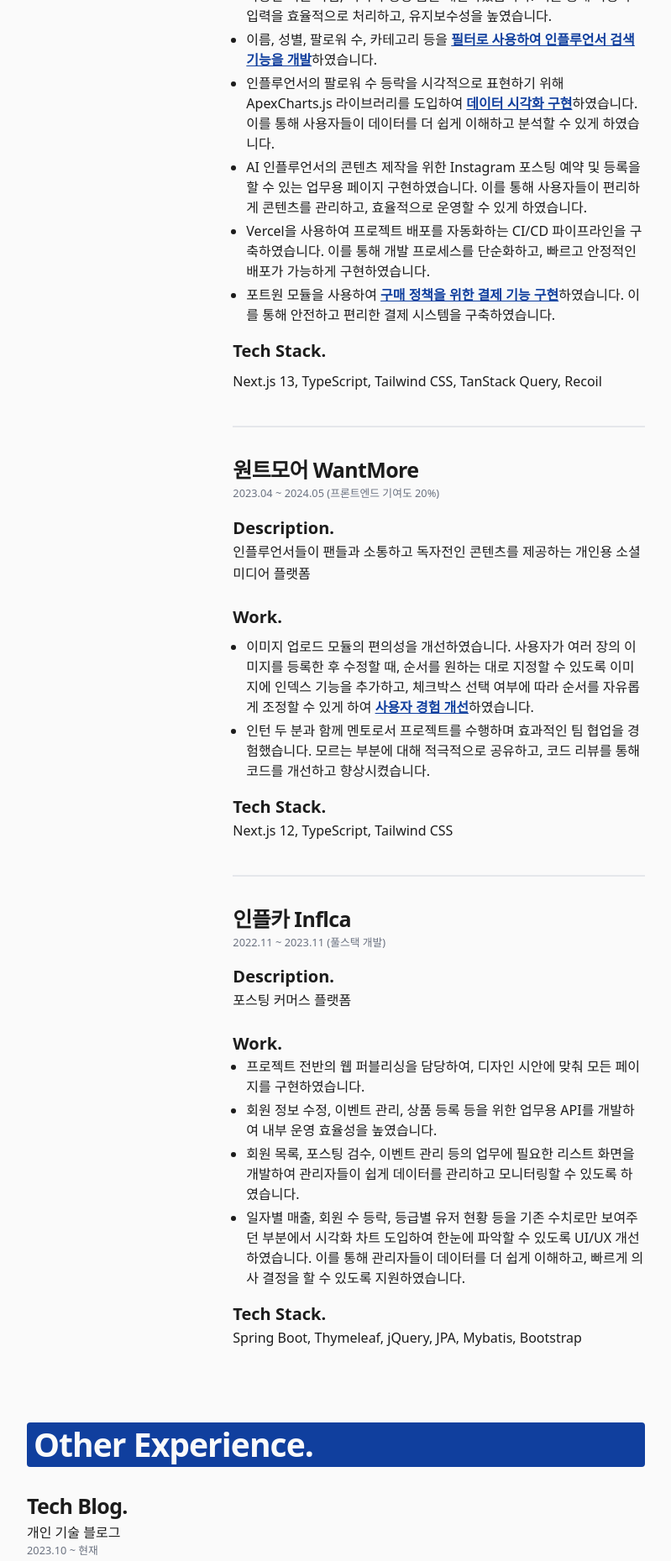
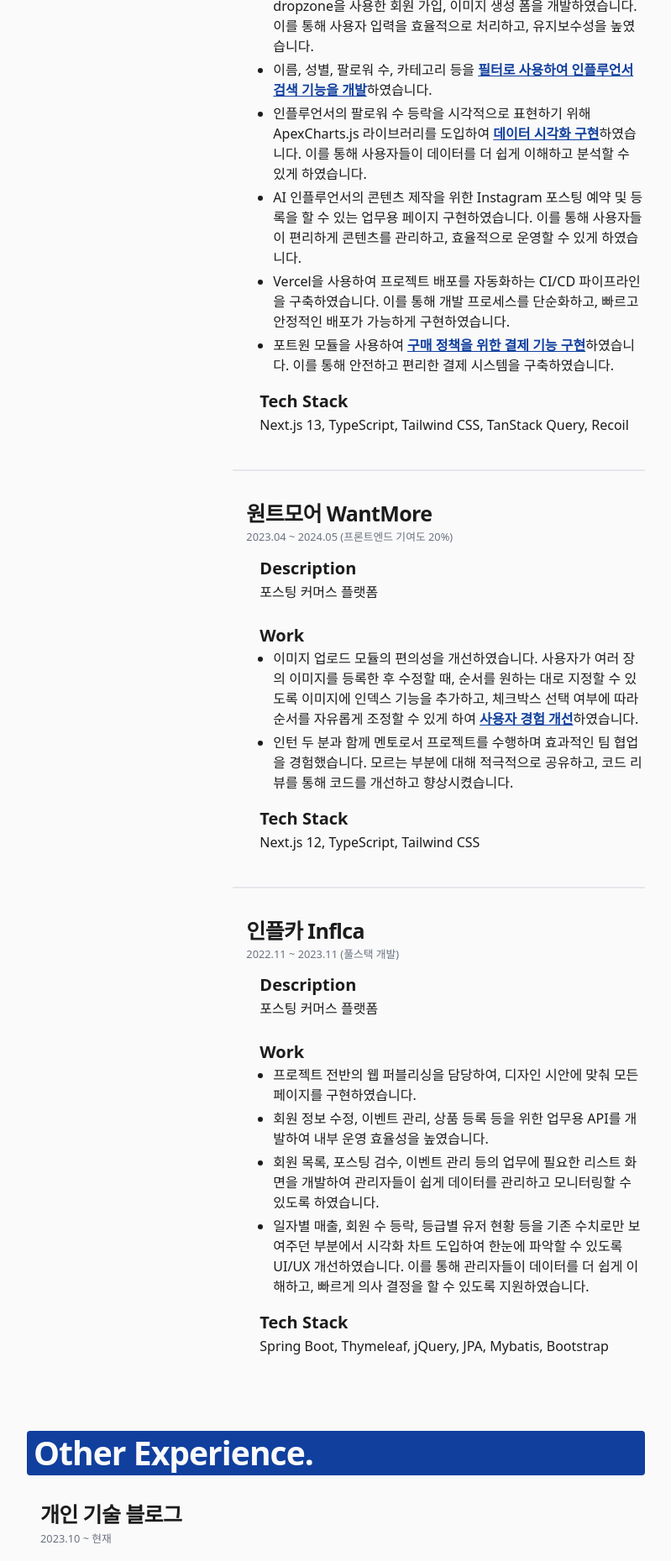
Before and after one commit to shinju4n/tech-blog, a Next.js app: page /resume in a window 1280 px wide. Shown: the part 880-2739 px from the top of the page at 84% size, without its empty margins (240-1039 px from the left). Built offline with nearby package versions, Linux system fonts and the light colour scheme.

Commit message:
feat : 이력서 공통 컴포넌트 적용

```diff
--- a/components/resume/other-experience/tech-blog.tsx
+++ b/components/resume/other-experience/tech-blog.tsx
@@ -1,62 +1,36 @@
 import { FC } from 'react';
 import BlankLink from '@/components/blank-link';
-import Typography from '@/components/ui/typography';
+import { Layout } from '../work-experience/Layout';
 
 const TechBlog: FC = () => {
   return (
-    <div className="flex flex-col items-start">
-      <div className="mb-4">
-        <Typography size="h3">Tech Blog.</Typography>
-        <Typography size="lead">개인 기술 블로그</Typography>
-        <Typography size="muted">2023.10 ~ 현재</Typography>
-      </div>
-      <Typography size="large" className="font-bold">
-        Description.
-      </Typography>
-      <Typography size="p">
-        <BlankLink href="https://ju4n-devlog.site">ju4n-devlog.site</BlankLink> 라는 개인 기술 블로그를 직접 개발하고
-        배포하여 운영하고 있습니다. 최신 기술 트렌드와 해결하고 싶은 기술적인 문제들에대해서 다루고 있으며, 새로운
-        기술을 공부하고 배운 내용을 체계적으로 정리하고 공유하고 있습니다. 있습니다.
-      </Typography>
-      <div className="flex flex-col gap-4 pt-4">
-        <section>
-          <Typography size="large" className="font-bold">
-            Work.
-          </Typography>
-          <ul className="pl-4 list-disc flex flex-col gap-1">
-            <li>검색 엔진에서 높은 순위에 노출 되도록 Next.js의 SSR을 활용하여 SEO를 향상시켰습니다.</li>
-            <li>포스팅을 MarkDown 파일로 작성하면 시멘틱 태그에 맞게 파싱할 수 있도록 개발하였습니다.</li>
-            <li>
-              사용자 경험을 향상시키기 위해 다양한 디바이스와 사용 환경에 대응할 수 있도록 반응형 레이아웃과 다크모드를
-              구현하였습니다.
-            </li>
-            <li>
-              기술 블로그를 제작하면서 개발 생산성, UI의 일관성, 반응형 디자인, 커스터마이징 용이성 등을 고려하여
-              shadcn/ui 라이브러리를 선택하여 제작하였습니다.
-            </li>
-          </ul>
-        </section>
-        <section>
-          <Typography size="large" className="font-bold">
-            Tech Stack.
-          </Typography>
-          <Typography size="p">Next.js 13, TypeScript, Tailwind CSS, shadcn/ui</Typography>
-        </section>
-        <section>
-          <Typography size="large" className="font-bold">
-            Link.
-          </Typography>
-          <ul className="pl-4 list-disc flex flex-col gap-1">
-            <li>
-              링크 : <BlankLink href="https://ju4n-devlog.site">ju4n-devlog.site</BlankLink>
-            </li>
-            <li>
-              Github : <BlankLink href="https://github.com/shinju4n/tech-blog">shinju4n/tech-blog</BlankLink>
-            </li>
-          </ul>
-        </section>
-      </div>
-    </div>
+    <Layout>
+      <Layout.ProjectTitle title="개인 기술 블로그" subTitle="2023.10 ~ 현재" />
+      <Layout.InnerContainer>
+        <Layout.Content type="Description">
+          <BlankLink href="https://ju4n-devlog.site">ju4n-devlog.site</BlankLink> 라는 개인 기술 블로그를 직접 개발하고
+          배포하여 운영하고 있습니다. 최신 기술 트렌드와 해결하고 싶은 기술적인 문제들에대해서 다루고 있으며, 새로운
+          기술을 공부하고 배운 내용을 체계적으로 정리하고 공유하고 있습니다. 있습니다.
+        </Layout.Content>
+        <Layout.Content type="Work">
+          <Layout.WorkList list={WORK_LIST} />
+        </Layout.Content>
+        <Layout.Content type="Tech Stack">Next.js 13, TypeScript, Tailwind CSS, shadcn/ui</Layout.Content>
+      </Layout.InnerContainer>
+    </Layout>
   );
 };
 export default TechBlog;
+
+const WORK_LIST = [
+  <li key="1">검색 엔진에서 높은 순위에 노출 되도록 Next.js의 SSR을 활용하여 SEO를 향상시켰습니다.</li>,
+  <li key="2">포스팅을 MarkDown 파일로 작성하면 시멘틱 태그에 맞게 파싱할 수 있도록 개발하였습니다.</li>,
+  <li key="3">
+    사용자 경험을 향상시키기 위해 다양한 디바이스와 사용 환경에 대응할 수 있도록 반응형 레이아웃과 다크모드를
+    구현하였습니다.
+  </li>,
+  <li key="4">
+    기술 블로그를 제작하면서 개발 생산성, UI의 일관성, 반응형 디자인, 커스터마이징 용이성 등을 고려하여 shadcn/ui
+    라이브러리를 선택하여 제작하였습니다.
+  </li>,
+];
--- a/components/resume/work-experience/Layout.tsx
+++ b/components/resume/work-experience/Layout.tsx
@@ -2,13 +2,13 @@ import Typography from '@/components/ui/typography';
 import { FC, PropsWithChildren } from 'react';
 
 interface ProjectTitleProps {
-  children: React.ReactNode;
+  title: string;
   subTitle?: string;
 }
-const ProjectTitle: FC<ProjectTitleProps> = ({ children, subTitle }) => {
+const ProjectTitle: FC<ProjectTitleProps> = ({ title, subTitle }) => {
   return (
     <>
-      <Typography size="h3">{children}</Typography>
+      <Typography size="h3">{title}</Typography>
       <Typography size="muted">{subTitle}</Typography>
     </>
   );
@@ -22,7 +22,7 @@ const Content = ({ type, children }: ContentProps) => {
   return (
     <div>
       <Title>{type}</Title>
-      {children}
+      {typeof children === 'string' ? <Typography size="p">{children}</Typography> : children}
     </div>
   );
 };
--- a/components/resume/work-experience/marketit/caddy.tsx
+++ b/components/resume/work-experience/marketit/caddy.tsx
@@ -1,27 +1,30 @@
 import { FC } from 'react';
-import Typography from '@/components/ui/typography';
 import BlankLink from '@/components/blank-link';
+import { Layout } from '../Layout';
 
 const Caddy: FC = () => {
   return (
-    <section>
-      <Typography size="h3">캐디 Caddy</Typography>
-      <Typography size="muted">2023.11 ~ 2024.03 (프론트엔드 1인 개발)</Typography>
-      <div className="flex flex-col gap-4 pt-4">
-        <div>
-          <Typography size="large" className="font-bold">
-            Description.
-          </Typography>
-          <Typography size="p">실제 인물 이미지를 AI 인플루언서 이미지로 변환하는 B2B 서비스</Typography>
-        </div>
-        <div>
-          <Typography size="large" className="font-bold mb-2">
-            Work.
-          </Typography>
-          <ul className="pl-4 list-disc flex flex-col gap-1">
-            <li>
-              로딩 화면이 오래 지속되는 문제로 인한 사용자 경험 저하를 해결하기 위해 API 호출 로직을 수정하여 실시간으로
-              이미지를 생성하고 사용자에게 지속적으로 업데이트를 제공함으로써{' '}
+    <Layout>
+      <Layout.ProjectTitle title="캐디 Caddy" subTitle="2023.11 ~ 2024.03 (프론트엔드 1인 개발)" />
+      <Layout.InnerContainer>
+        <Layout.Content type="Description">
+          실제 인물 이미지를 AI 인플루언서 이미지로 변환하는 B2B 서비스
+        </Layout.Content>
+        <Layout.Content type="Work">
+          <Layout.WorkList list={WORK_LIST} />
+        </Layout.Content>
+        <Layout.Content type="Tech Stack">Next.js 13, TypeScript, Tailwind CSS, TanStack Query, Recoil</Layout.Content>
+      </Layout.InnerContainer>
+    </Layout>
+  );
+};
+
+export default Caddy;
+
+const WORK_LIST = [
+  <li key="1">
+    로딩 화면이 오래 지속되는 문제로 인한 사용자 경험 저하를 해결하기 위해 API 호출 로직을 수정하여 실시간으로 이미지를
+    생성하고 사용자에게 지속적으로 업데이트를 제공함으로써{' '}
     <BlankLink
       href={
         'https://www.notion.so/shinju4n/Portfolio-3050aed4843d4a1680dc6db40fc0dec8?pvs=4#e74d7fa4e5c644059630c5a4e0c2d895'
@@ -30,51 +33,38 @@ const Caddy: FC = () => {
       사용자 경험을 개선
     </BlankLink>
     하였습니다.
-            </li>
-            <li>
-              반복되는 코드를 개선하기 위해 react-hook-form, react-dropzone을 사용한 회원 가입, 이미지 생성 폼을
-              개발하였습니다. 이를 통해 사용자 입력을 효율적으로 처리하고, 유지보수성을 높였습니다.
-            </li>
-            <li>
+  </li>,
+  <li key="2">
+    반복되는 코드를 개선하기 위해 react-hook-form, react-dropzone을 사용한 회원 가입, 이미지 생성 폼을 개발하였습니다.
+    이를 통해 사용자 입력을 효율적으로 처리하고, 유지보수성을 높였습니다.
+  </li>,
+  <li key="3">
     이름, 성별, 팔로워 수, 카테고리 등을{' '}
     <BlankLink href="https://www.notion.so/shinju4n/Portfolio-3050aed4843d4a1680dc6db40fc0dec8?pvs=4#2f440d04d08a42e48d8706b9a074563e">
       필터로 사용하여 인플루언서 검색 기능을 개발
     </BlankLink>
     하였습니다.
-            </li>
-            <li>
+  </li>,
+  <li key="4">
     인플루언서의 팔로워 수 등락을 시각적으로 표현하기 위해 ApexCharts.js 라이브러리를 도입하여{' '}
     <BlankLink href="https://www.notion.so/shinju4n/Portfolio-3050aed4843d4a1680dc6db40fc0dec8?pvs=4#c8e7eb9516b545b4a9ebab98177bd28d">
       데이터 시각화 구현
     </BlankLink>
     하였습니다. 이를 통해 사용자들이 데이터를 더 쉽게 이해하고 분석할 수 있게 하였습니다.
-            </li>
-            <li>
-              AI 인플루언서의 콘텐츠 제작을 위한 Instagram 포스팅 예약 및 등록을 할 수 있는 업무용 페이지
-              구현하였습니다. 이를 통해 사용자들이 편리하게 콘텐츠를 관리하고, 효율적으로 운영할 수 있게 하였습니다.
-            </li>
-            <li>
+  </li>,
+  <li key="5">
+    AI 인플루언서의 콘텐츠 제작을 위한 Instagram 포스팅 예약 및 등록을 할 수 있는 업무용 페이지 구현하였습니다. 이를
+    통해 사용자들이 편리하게 콘텐츠를 관리하고, 효율적으로 운영할 수 있게 하였습니다.
+  </li>,
+  <li key="6">
     Vercel을 사용하여 프로젝트 배포를 자동화하는 CI/CD 파이프라인을 구축하였습니다. 이를 통해 개발 프로세스를
     단순화하고, 빠르고 안정적인 배포가 가능하게 구현하였습니다.
-            </li>
-            <li>
+  </li>,
+  <li key="7">
     포트원 모듈을 사용하여{' '}
     <BlankLink href={'https://shinju4n.notion.site/9e27b11d8d8b4835aebf47eb5bbdca1e'}>
       구매 정책을 위한 결제 기능 구현
     </BlankLink>
     하였습니다. 이를 통해 안전하고 편리한 결제 시스템을 구축하였습니다.
-            </li>
-          </ul>
-        </div>
-        <div>
-          <Typography size="large" className="font-bold mb-2">
-            Tech Stack.
-          </Typography>
-          <Typography size="p">Next.js 13, TypeScript, Tailwind CSS, TanStack Query, Recoil </Typography>
-        </div>
-      </div>
-    </section>
-  );
-};
-
-export default Caddy;
+  </li>,
+];
--- a/components/resume/work-experience/marketit/inflca.tsx
+++ b/components/resume/work-experience/marketit/inflca.tsx
@@ -1,47 +1,35 @@
 import { FC } from 'react';
-import Typography from '@/components/ui/typography';
+import { Layout } from '../Layout';
 
 const Inflca: FC = () => {
   return (
-    <section>
-      <Typography size="h3">인플카 Inflca</Typography>
-      <Typography size="muted">2022.11 ~ 2023.11 (풀스택 개발)</Typography>
-      <div className="flex flex-col gap-4 pt-4">
-        <div>
-          <Typography size="large" className="font-bold">
-            Description.
-          </Typography>
-          <Typography size="p">포스팅 커머스 플랫폼</Typography>
-        </div>
-        <div>
-          <Typography size="large" className="font-bold">
-            Work.
-          </Typography>
-          <ul className="pl-4 list-disc flex flex-col gap-1">
-            <li>프로젝트 전반의 웹 퍼블리싱을 담당하여, 디자인 시안에 맞춰 모든 페이지를 구현하였습니다.</li>
-            <li>
-              회원 정보 수정, 이벤트 관리, 상품 등록 등을 위한 업무용 API를 개발하여 내부 운영 효율성을 높였습니다.
-            </li>
-            <li>
-              회원 목록, 포스팅 검수, 이벤트 관리 등의 업무에 필요한 리스트 화면을 개발하여 관리자들이 쉽게 데이터를
-              관리하고 모니터링할 수 있도록 하였습니다.
-            </li>
-            <li>
-              일자별 매출, 회원 수 등락, 등급별 유저 현황 등을 기존 수치로만 보여주던 부분에서 시각화 차트 도입하여
-              한눈에 파악할 수 있도록 UI/UX 개선하였습니다. 이를 통해 관리자들이 데이터를 더 쉽게 이해하고, 빠르게 의사
-              결정을 할 수 있도록 지원하였습니다.
-            </li>
-          </ul>
-        </div>
-        <div>
-          <Typography size="large" className="font-bold">
-            Tech Stack.
-          </Typography>
-          <Typography size="p">Spring Boot, Thymeleaf, jQuery, JPA, Mybatis, Bootstrap</Typography>
-        </div>
-      </div>
-    </section>
+    <Layout>
+      <Layout.ProjectTitle title="인플카 Inflca" subTitle="2022.11 ~ 2023.11 (풀스택 개발)" />
+      <Layout.InnerContainer>
+        <Layout.Content type="Description">포스팅 커머스 플랫폼</Layout.Content>
+        <Layout.Content type="Work">
+          <Layout.WorkList list={WORK_LIST} />
+        </Layout.Content>
+        <Layout.Content type="Tech Stack">Spring Boot, Thymeleaf, jQuery, JPA, Mybatis, Bootstrap</Layout.Content>
+      </Layout.InnerContainer>
+    </Layout>
   );
 };
 
 export default Inflca;
+
+const WORK_LIST = [
+  <li key="1">프로젝트 전반의 웹 퍼블리싱을 담당하여, 디자인 시안에 맞춰 모든 페이지를 구현하였습니다.</li>,
+  <li key="2">
+    회원 정보 수정, 이벤트 관리, 상품 등록 등을 위한 업무용 API를 개발하여 내부 운영 효율성을 높였습니다.
+  </li>,
+  <li key="3">
+    회원 목록, 포스팅 검수, 이벤트 관리 등의 업무에 필요한 리스트 화면을 개발하여 관리자들이 쉽게 데이터를 관리하고
+    모니터링할 수 있도록 하였습니다.
+  </li>,
+  <li key="4">
+    일자별 매출, 회원 수 등락, 등급별 유저 현황 등을 기존 수치로만 보여주던 부분에서 시각화 차트 도입하여 한눈에 파악할
+    수 있도록 UI/UX 개선하였습니다. 이를 통해 관리자들이 데이터를 더 쉽게 이해하고, 빠르게 의사 결정을 할 수 있도록
+    지원하였습니다.
+  </li>,
+];
--- a/components/resume/work-experience/marketit/wantmore.tsx
+++ b/components/resume/work-experience/marketit/wantmore.tsx
@@ -1,50 +1,35 @@
 import { FC } from 'react';
-import Typography from '@/components/ui/typography';
 import BlankLink from '@/components/blank-link';
+import { Layout } from '../Layout';
 
 const WantMore: FC = () => {
   return (
-    <section>
-      <Typography size="h3">원트모어 WantMore</Typography>
-      <Typography size="muted">2023.04 ~ 2024.05 (프론트엔드 기여도 20%)</Typography>
-      <div className="flex flex-col gap-4 pt-4">
-        <div>
-          <Typography size="large" className="font-bold">
-            Description.
-          </Typography>
-          <Typography size="p">
-            인플루언서들이 팬들과 소통하고 독자전인 콘텐츠를 제공하는 개인용 소셜미디어 플랫폼
-          </Typography>
-        </div>
-        <div>
-          <Typography size="large" className="font-bold mb-2">
-            Work.
-          </Typography>
-          <ul className="pl-4 list-disc flex flex-col gap-1">
-            <li>
-              이미지 업로드 모듈의 편의성을 개선하였습니다. 사용자가 여러 장의 이미지를 등록한 후 수정할 때, 순서를
-              원하는 대로 지정할 수 있도록 이미지에 인덱스 기능을 추가하고, 체크박스 선택 여부에 따라 순서를 자유롭게
-              조정할 수 있게 하여{' '}
-              <BlankLink href="https://www.notion.so/shinju4n/Portfolio-3050aed4843d4a1680dc6db40fc0dec8?pvs=4#31372e5c817742e1a34ed80965350581">
-                사용자 경험 개선
-              </BlankLink>
-              하였습니다.
-            </li>
-            <li>
-              인턴 두 분과 함께 멘토로서 프로젝트를 수행하며 효과적인 팀 협업을 경험했습니다. 모르는 부분에 대해
-              적극적으로 공유하고, 코드 리뷰를 통해 코드를 개선하고 향상시켰습니다.
-            </li>
-          </ul>
-        </div>
-        <div>
-          <Typography size="large" className="font-bold">
-            Tech Stack.
-          </Typography>
-          <Typography size="p">Next.js 12, TypeScript, Tailwind CSS</Typography>
-        </div>
-      </div>
-    </section>
+    <Layout>
+      <Layout.ProjectTitle title="원트모어 WantMore" subTitle="2023.04 ~ 2024.05 (프론트엔드 기여도 20%)" />
+      <Layout.InnerContainer>
+        <Layout.Content type="Description">포스팅 커머스 플랫폼</Layout.Content>
+        <Layout.Content type="Work">
+          <Layout.WorkList list={WORK_LIST} />
+        </Layout.Content>
+        <Layout.Content type="Tech Stack">Next.js 12, TypeScript, Tailwind CSS</Layout.Content>
+      </Layout.InnerContainer>
+    </Layout>
   );
 };
 
 export default WantMore;
+
+const WORK_LIST = [
+  <li key="1">
+    이미지 업로드 모듈의 편의성을 개선하였습니다. 사용자가 여러 장의 이미지를 등록한 후 수정할 때, 순서를 원하는 대로
+    지정할 수 있도록 이미지에 인덱스 기능을 추가하고, 체크박스 선택 여부에 따라 순서를 자유롭게 조정할 수 있게 하여{' '}
+    <BlankLink href="https://www.notion.so/shinju4n/Portfolio-3050aed4843d4a1680dc6db40fc0dec8?pvs=4#31372e5c817742e1a34ed80965350581">
+      사용자 경험 개선
+    </BlankLink>
+    하였습니다.
+  </li>,
+  <li key="2">
+    인턴 두 분과 함께 멘토로서 프로젝트를 수행하며 효과적인 팀 협업을 경험했습니다. 모르는 부분에 대해 적극적으로
+    공유하고, 코드 리뷰를 통해 코드를 개선하고 향상시켰습니다.
+  </li>,
+];
```
Lines whose indentation alone changed are shown as unchanged.
